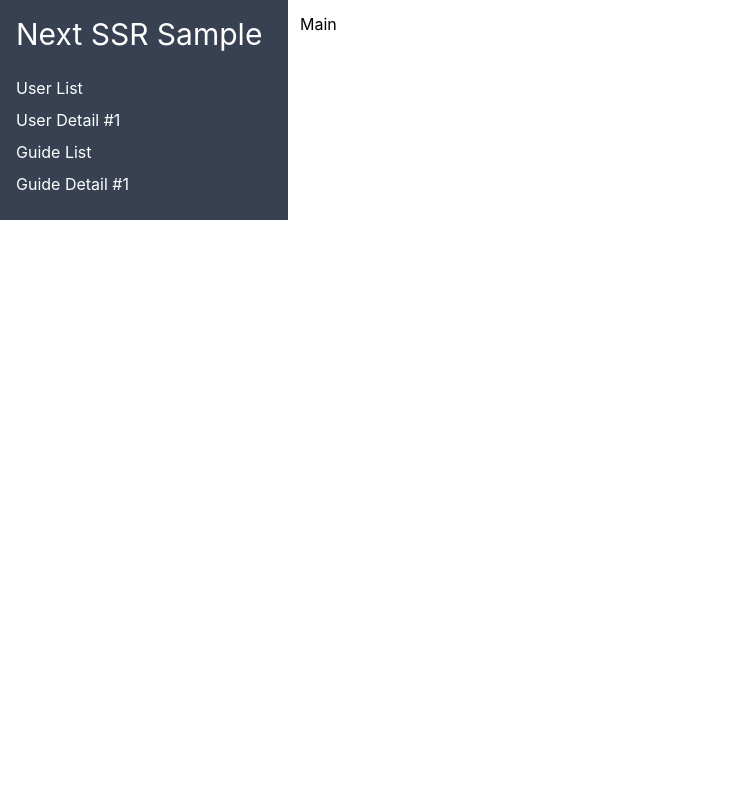
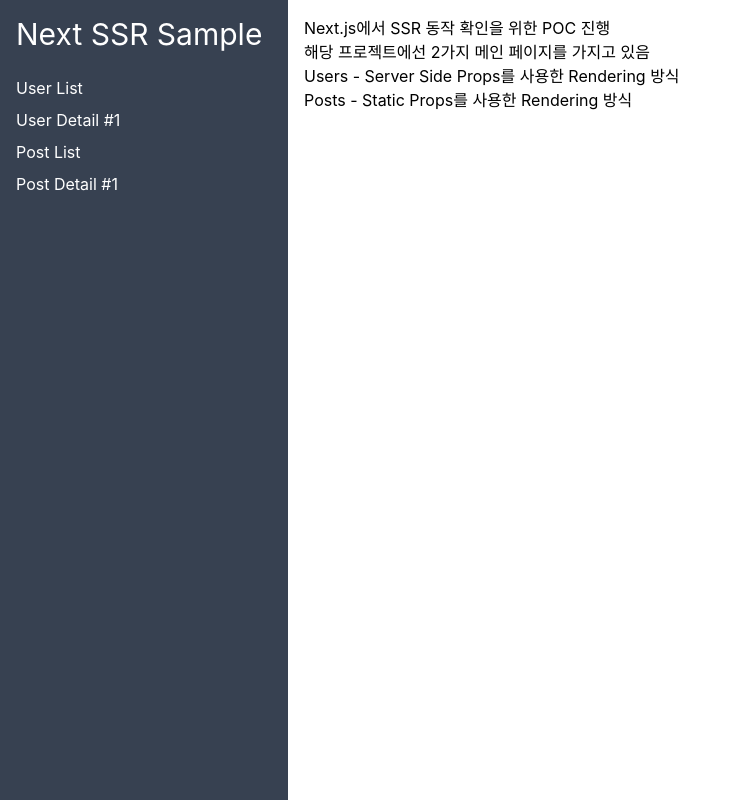
Before and after one commit to minsnew/nextjs-ssr-test, a Next.js app: page / in a window 1280 px wide. Shown: the whole page, without its empty margins (0-741 px from the left). Built offline with nearby package versions, Linux system fonts and the light colour scheme.

Commit message:
Refactoring page name & styles (#4)

```diff
--- a/src/api/index.ts
+++ b/src/api/index.ts
@@ -1,4 +1,5 @@
 import ky from "ky";
+import { Post } from "../types/Post";
 import { User } from "../types/User";
 
 const DUMMY_API_BASE_URL = "https://jsonplaceholder.typicode.com";
@@ -14,3 +15,7 @@ export const getUsers = async () => {
 export const getUser = async (id: number) => {
   return await ky.get(`${getApiUrl(`/users/${id}`)}`).json<User>();
 };
+
+export const getPosts = async () => {
+  return await ky.get(`${getApiUrl("/posts")}`).json<Post[]>();
+};
--- a/src/components/ContentTitle/index.tsx
+++ b/src/components/ContentTitle/index.tsx
@@ -1,7 +1,11 @@
 const ContentTitle: React.FC<{ children: React.ReactNode }> = ({
   children,
 }) => {
-  return <div className="font-bold text-3xl mb-3">{children}</div>;
+  return (
+    <div className="font-bold text-3xl mb-3 border-b-2 border-gray-700 leading-[1.6]">
+      {children}
+    </div>
+  );
 };
 
 export default ContentTitle;
--- a/src/components/Menu/index.tsx
+++ b/src/components/Menu/index.tsx
@@ -2,18 +2,18 @@ import MenuItem from "../MenuItem";
 
 const Menu = () => {
   return (
-    <div className="w-72 h-full flex flex-col p-4 bg-gray-700 text-white">
+    <div className="w-72 h-screen flex flex-col p-4 bg-gray-700 text-white">
       <MenuItem name="Next SSR Sample" pathname="/" className="mb-6 text-3xl" />
-      <MenuItem name="User List" pathname="/boards" />
+      <MenuItem name="User List" pathname="/users" />
       <MenuItem
         name="User Detail #1"
-        pathname="/boards/[id]"
+        pathname="/users/[id]"
         query={{ id: 1 }}
       />
-      <MenuItem name="Guide List" pathname="/guides" />
+      <MenuItem name="Post List" pathname="/posts" />
       <MenuItem
-        name="Guide Detail #1"
-        pathname="/guides/[id]"
+        name="Post Detail #1"
+        pathname="/posts/[id]"
         query={{ id: 1 }}
       />
     </div>
--- a/src/pages/guides/index.tsx
+++ /dev/null
@@ -1,17 +0,0 @@
-import ContentTitle from "../../components/ContentTitle";
-import Menu from "../../components/Menu";
-import ContentContainer from "../../containers/ContentContainer";
-import PageContainer from "../../containers/PageContainer";
-
-const GuidesPage = () => {
-  return (
-    <PageContainer>
-      <Menu />
-      <ContentContainer>
-        <ContentTitle>Guides Page</ContentTitle>
-      </ContentContainer>
-    </PageContainer>
-  );
-};
-
-export default GuidesPage;
--- a/src/pages/index.tsx
+++ b/src/pages/index.tsx
@@ -1,12 +1,18 @@
 import type { NextPage } from "next";
 import Menu from "../components/Menu";
+import ContentContainer from "../containers/ContentContainer";
 import PageContainer from "../containers/PageContainer";
 
 const Home: NextPage = () => {
   return (
     <PageContainer>
       <Menu />
-      <div className="p-3">Main</div>
+      <ContentContainer>
+        <div>Next.js에서 SSR 동작 확인을 위한 POC 진행</div>
+        <div>해당 프로젝트에선 2가지 메인 페이지를 가지고 있음</div>
+        <div>Users - Server Side Props를 사용한 Rendering 방식</div>
+        <div>Posts - Static Props를 사용한 Rendering 방식</div>
+      </ContentContainer>
     </PageContainer>
   );
 };
--- a/src/pages/guides/[id]/index.tsx
+++ b/src/pages/posts/[id]/index.tsx
@@ -4,18 +4,18 @@ import Menu from "../../../components/Menu";
 import ContentContainer from "../../../containers/ContentContainer";
 import PageContainer from "../../../containers/PageContainer";
 
-const GuideDetail = () => {
+const PostDetail = () => {
   const router = useRouter();
   const { id } = router.query;
   return (
     <PageContainer>
       <Menu />
       <ContentContainer>
-        <ContentTitle>Guide Detail</ContentTitle>
-        <div>Guide : {id}</div>
+        <ContentTitle>Post Detail</ContentTitle>
+        <div>Post : {id}</div>
       </ContentContainer>
     </PageContainer>
   );
 };
 
-export default GuideDetail;
+export default PostDetail;
--- /dev/null
+++ b/src/pages/posts/index.tsx
@@ -0,0 +1,43 @@
+import { InferGetStaticPropsType } from "next";
+import { getPosts } from "../../api";
+import ContentTitle from "../../components/ContentTitle";
+import Menu from "../../components/Menu";
+import ContentContainer from "../../containers/ContentContainer";
+import PageContainer from "../../containers/PageContainer";
+import { Post } from "../../types/Post";
+
+const PostsPage = ({
+  data,
+}: InferGetStaticPropsType<typeof getStaticProps>) => {
+  const posts: Post[] = data.posts;
+
+  return (
+    <PageContainer>
+      <Menu />
+      <ContentContainer>
+        <ContentTitle>Posts Page</ContentTitle>
+        <div className="space-y-4">
+          {posts.map((it) => (
+            <div
+              key={it.id}
+              className="bg-gray-100 p-4 rounded-lg hover:cursor-pointer hover:bg-gray-300"
+            >
+              <div className="flex flex-row mb-1 text-xl font-bold">
+                {it.title}
+              </div>
+              <div className="text-xs">{it.body}</div>
+            </div>
+          ))}
+        </div>
+      </ContentContainer>
+    </PageContainer>
+  );
+};
+
+export async function getStaticProps() {
+  const response = await getPosts();
+
+  return { props: { data: { posts: response } } };
+}
+
+export default PostsPage;
--- a/src/pages/boards/[id]/index.tsx
+++ b/src/pages/users/[id]/index.tsx
@@ -6,7 +6,7 @@ import ContentContainer from "../../../containers/ContentContainer";
 import PageContainer from "../../../containers/PageContainer";
 import { User } from "../../../types/User";
 
-const BoardDetail = ({
+const UserDetail = ({
   data,
 }: InferGetServerSidePropsType<typeof getServerSideProps>) => {
   const user: User = data.user;
@@ -16,6 +16,7 @@ const BoardDetail = ({
       <Menu />
       <ContentContainer>
         <ContentTitle>User Detail</ContentTitle>
+        <div></div>
         <div>Usear Detail: {user.name}</div>
       </ContentContainer>
     </PageContainer>
@@ -31,4 +32,4 @@ export const getServerSideProps: GetServerSideProps = async (context) => {
   return { props: { data: { user: response } } };
 };
 
-export default BoardDetail;
+export default UserDetail;
--- a/src/pages/boards/index.tsx
+++ b/src/pages/users/index.tsx
@@ -7,14 +7,14 @@ import ContentContainer from "../../containers/ContentContainer";
 import PageContainer from "../../containers/PageContainer";
 import { User } from "../../types/User";
 
-const BoardsPage = ({
+const UsersPage = ({
   data,
 }: InferGetServerSidePropsType<typeof getServerSideProps>) => {
   const router = useRouter();
   const users: User[] = data.users;
 
   const handleClick = (id: number) => {
-    router.push({ pathname: "/boards/[id]", query: { id } });
+    router.push({ pathname: "/users/[id]", query: { id } });
   };
 
   return (
@@ -46,10 +46,10 @@ const BoardsPage = ({
   );
 };
 
-export const getServerSideProps: GetServerSideProps = async (context) => {
+export const getServerSideProps: GetServerSideProps = async () => {
   const response = await getUsers();
 
   return { props: { data: { users: response } } };
 };
 
-export default BoardsPage;
+export default UsersPage;
--- /dev/null
+++ b/src/types/Post.ts
@@ -0,0 +1,6 @@
+export interface Post {
+  userId: number;
+  id: number;
+  title: string;
+  body: string;
+}
```
